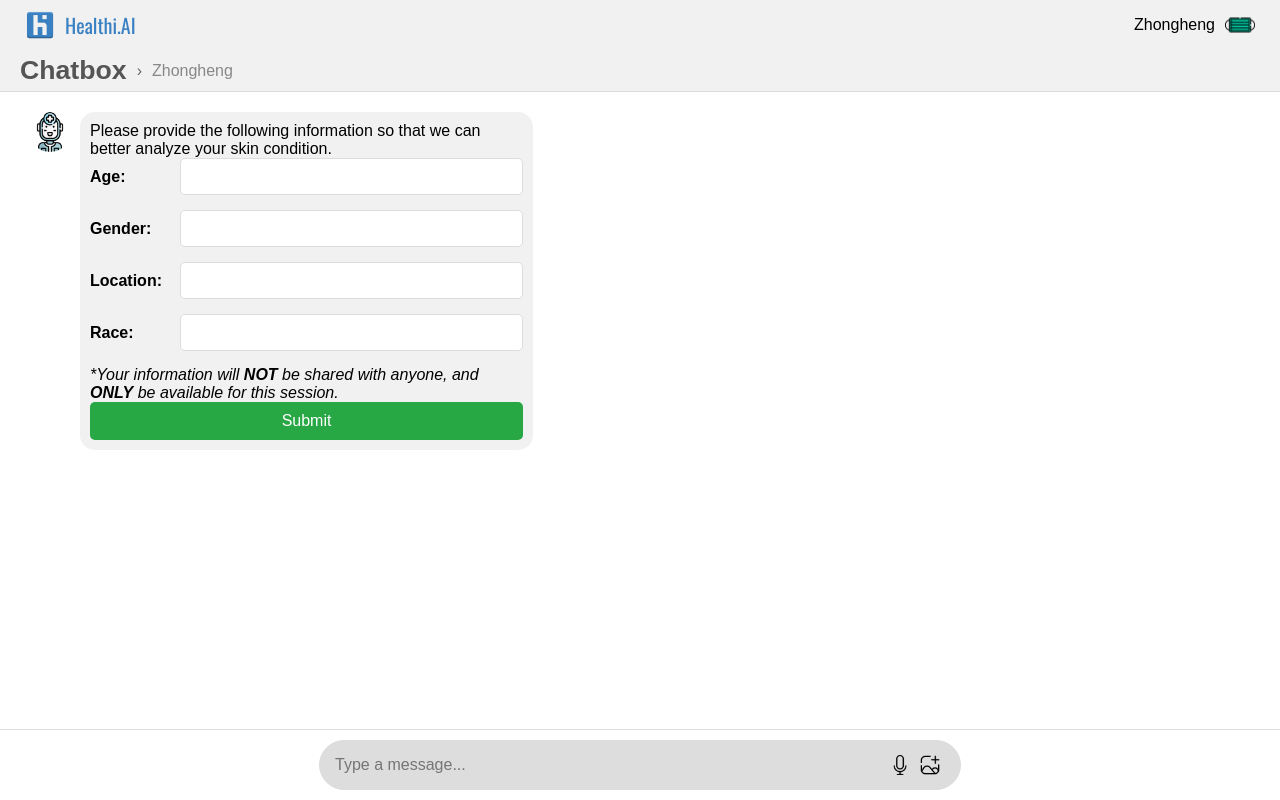
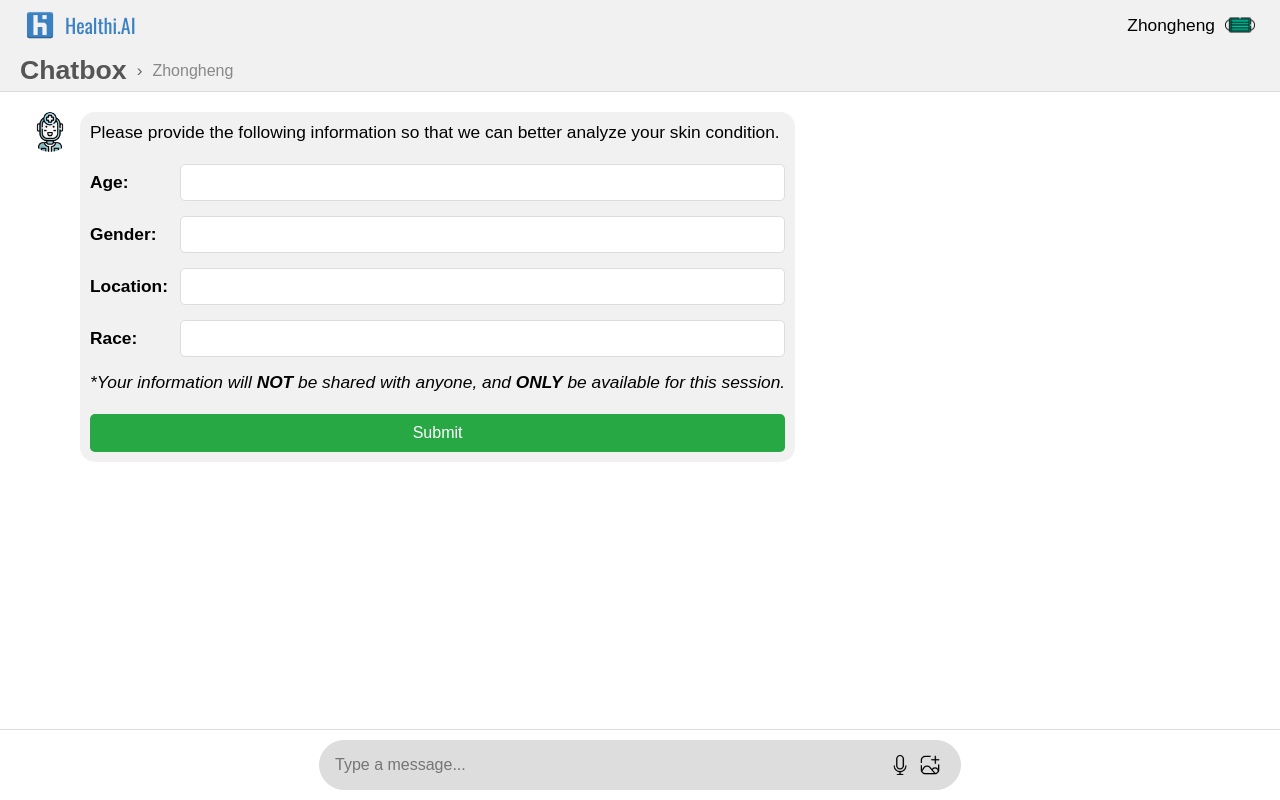
Before and after one commit to Zhongheng-Cheng/SkinScan, a Flask app: template templates/index.html in a window 1280 px wide. Run offline with Flask 3, Linux system fonts and the light colour scheme; the template is opened without the code that fills it, so the values that code supplies are empty; some web fonts are replaced.

Commit message:
disabled scroll in body; set message max width to 100%

```diff
--- a/static/styles.css
+++ b/static/styles.css
@@ -3,7 +3,7 @@
 
 body {
     font-family: Arial, sans-serif;
-    /* font-family: 'Tohoma', sans-serif; */
+    overflow: hidden;
     margin: 0;
     padding: 0;
     height: 100vh;
@@ -11,6 +11,7 @@ body {
     display: flex;
     justify-content: center;
     align-items: center;
+    font-size: 13pt;
 }
 
 p {
@@ -104,7 +105,6 @@ p {
     background-color: #f1f1f1;
     padding: 10px;
     border-radius: 15px;
-    max-width: 60%;
 }
 
 .avatar {
--- a/templates/index.html
+++ b/templates/index.html
@@ -2,7 +2,8 @@
 <html lang="en">
 <head>
     <meta charset="UTF-8">
-    <title>Chatbox</title>
+    <title>Dermatologist Chatbox - Healthi.AI</title>
+    <link rel="icon" href="{{ url_for('static', filename='healthiai_logo.png') }}">
     <link rel="stylesheet" href="{{ url_for('static', filename='styles.css') }}">
 </head>
 <body>
@@ -50,7 +51,8 @@
 
         const questionnaire = ' \
         <form id="questionnaire"> \
-            <p>Please provide the following information so that we can better analyze your skin condition.</p>\
+            <p>Please provide the following information so that we can better analyze your skin condition.</p> \
+            <br> \
             <div> \
                 <label for="age">Age:</label> \
                 <input type="text" id="age" name="age"> \
@@ -68,6 +70,7 @@
                 <input type="text" id="race" name="race"> \
             </div> \
             <p><i>*Your information will <b>NOT</b> be shared with anyone, and <b>ONLY</b> be available for this session.</i></p>\
+            <br> \
             <button type="submit" id="submit">Submit</button> \
         </form>'
         questionnaire_id = sendTmpMessage(botAvatar, questionnaire);
```
